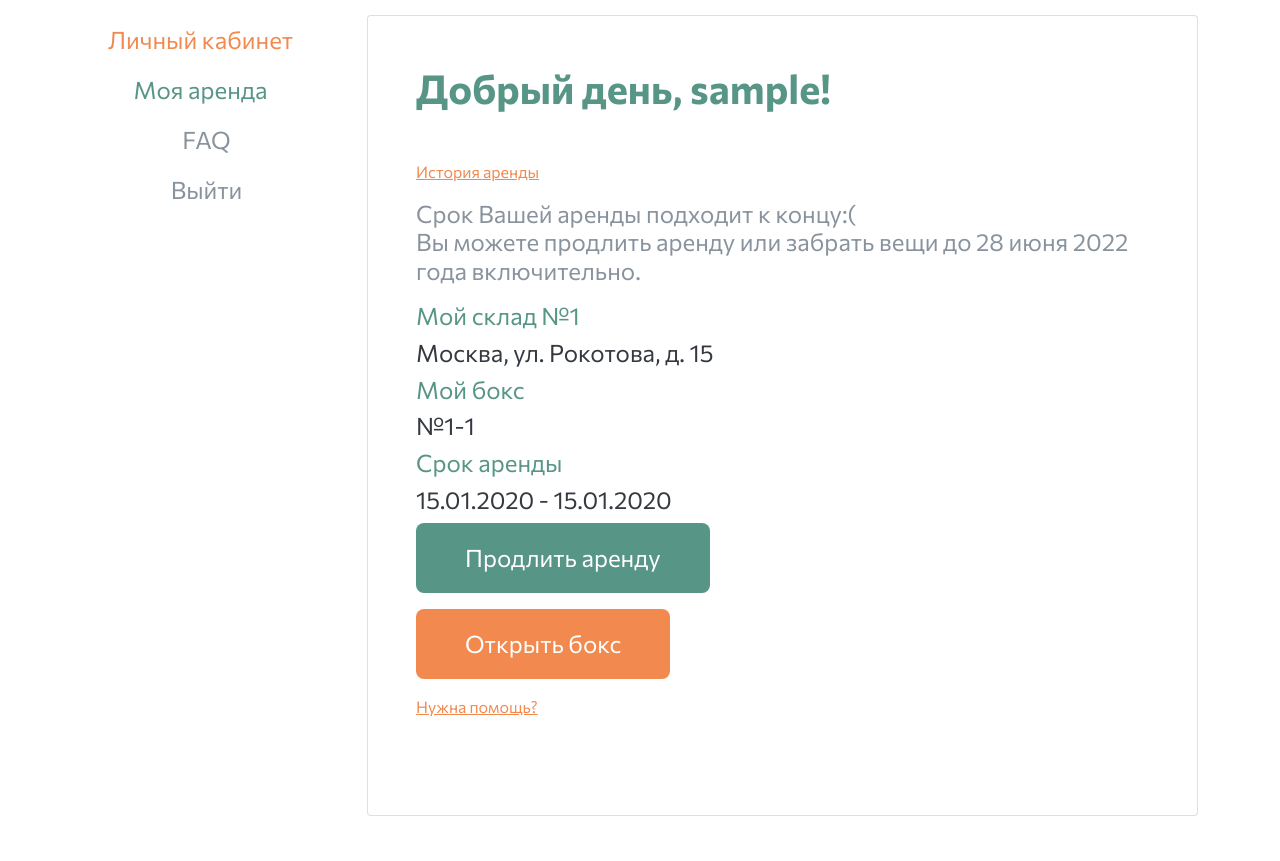
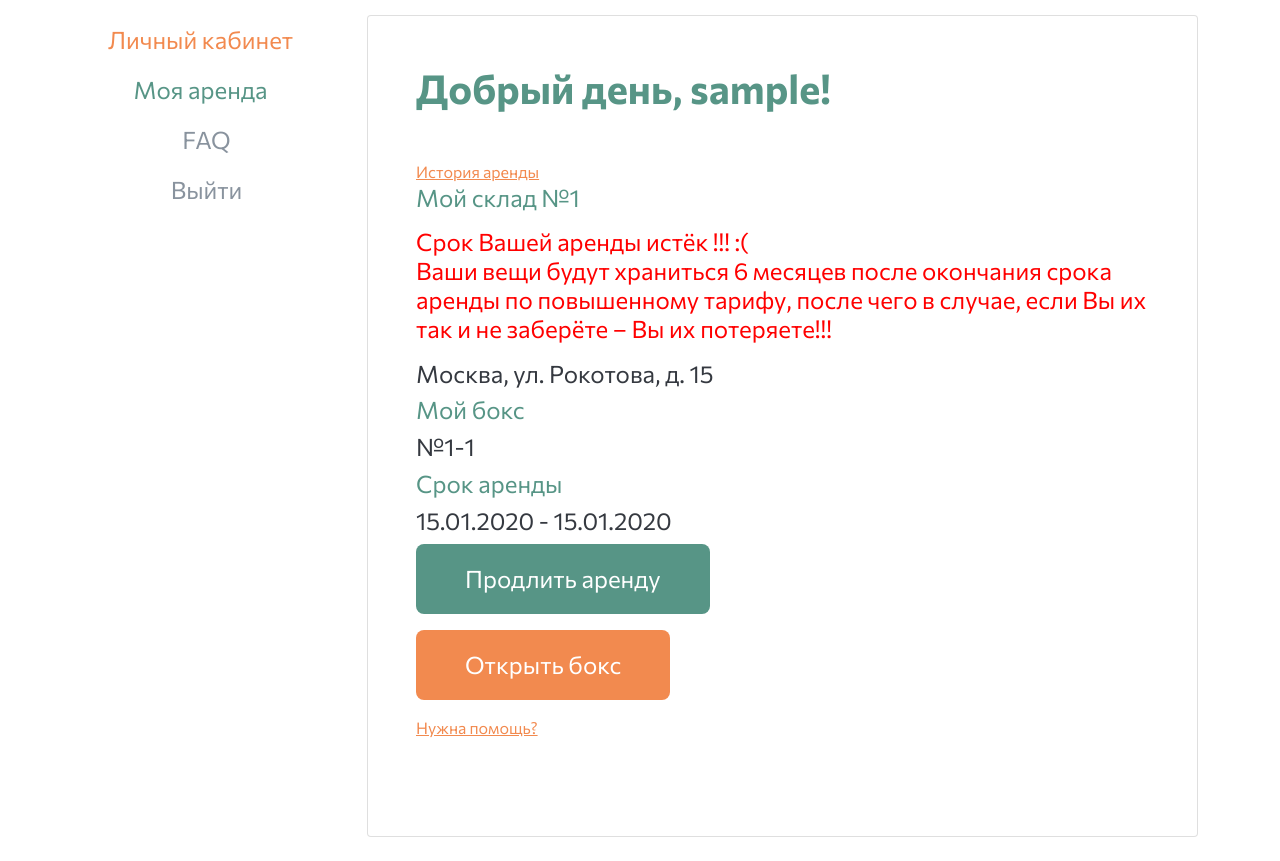
Before and after one commit to techniciandev93/SelfStorage, a Django app: page /my-rent/ in a window 1280 px wide, after a click on "Моя аренда". Shown: the part 147-1008 px from the top of the page. Run offline with Django 3.2, Linux system fonts and the light colour scheme; a user stored in the database is signed in; data comes from the database, SQL or seed files in the repository; tables that the repository leaves empty hold one stand-in row (values such as "Sample post"); parts of the project's set-up code (start-up, migrations or seed data) failed here and were passed over; some libraries are stand-ins or nearby versions.

Commit message:
Add warnings to personal page about deadline of rent

```diff
--- a/renta_warehouse/static/renta_warehouse/css/Style.css
+++ b/renta_warehouse/static/renta_warehouse/css/Style.css
@@ -136,6 +136,9 @@ body {
 .SelfStorage_orange {
     color: #F28A4F !important;
 }
+.SelfStorage_red {
+    color: #FF0000 !important;
+}
 .SelfStorage__bg_orange {
     background-color: #F28A4F !important;
 }
--- a/renta_warehouse/templates/renta_warehouse/my-rent.html
+++ b/renta_warehouse/templates/renta_warehouse/my-rent.html
@@ -123,12 +123,19 @@
                     <div class="tab-pane fade" id="Rent" role="tabpanel" aria-labelledby="Rent-tab">
                         <h1 class="fw-bold SelfStorage_green mb-5">Добрый день, {{ user.username }}!</h1>
                         <a href="#" class="SelfStorage_orange">История аренды</a>
-                        <h4 class="SelfStorage_grey my-3">Срок Вашей аренды подходит к концу:(<br>Вы можете продлить
-                            аренду или забрать вещи до 28 июня 2022 года включительно.</h4>
-
                         {% for order in orders %}
                             <div class="mb-5">
                                 <h4 class="SelfStorage_green">Мой склад №{{ order.box.number }}</h4>
+                                {% if order.deadline == 'near' %}
+                                    <h4 class="SelfStorage_grey my-3">Срок Вашей аренды подходит к концу:(<br>Вы можете продлить
+                                    аренду или забрать вещи до {{ order.end_rent_date|date:"d E Y" }} включительно.</h4>
+                                {% endif %}
+                                {% if order.deadline == 'expired' %}
+                                    <h4 class="SelfStorage_red my-3">Срок Вашей аренды истёк !!! :(
+                                        <br>Ваши вещи будут храниться 6 месяцев после окончания срока аренды по повышенному тарифу,
+                                        после чего в случае, если Вы их так и не заберёте – Вы их потеряете!!!
+                                    </h4>
+                                {% endif %}
                                 <h4>{{ order.box.warehouse.address }}</h4>
                                 <h4 class="SelfStorage_green">Мой бокс</h4>
                                 <h4>№{{ order.box.warehouse.id }}-{{ order.box.number }}</h4>
@@ -147,7 +154,6 @@
                                 <a href="#" class="SelfStorage_orange">Нужна помощь?</a>
                             </div>
                         {% endfor %}
-
                     </div>
                 </div>
             </div>
--- a/renta_warehouse/views.py
+++ b/renta_warehouse/views.py
@@ -18,7 +18,6 @@ def index(request):
 @login_required(login_url='index')
 def get_my_rent(request):
     orders = Order.objects.user_orders(request.user.id).left_days()
-
     return render(
         request,
         template_name='renta_warehouse/my-rent.html',
```
